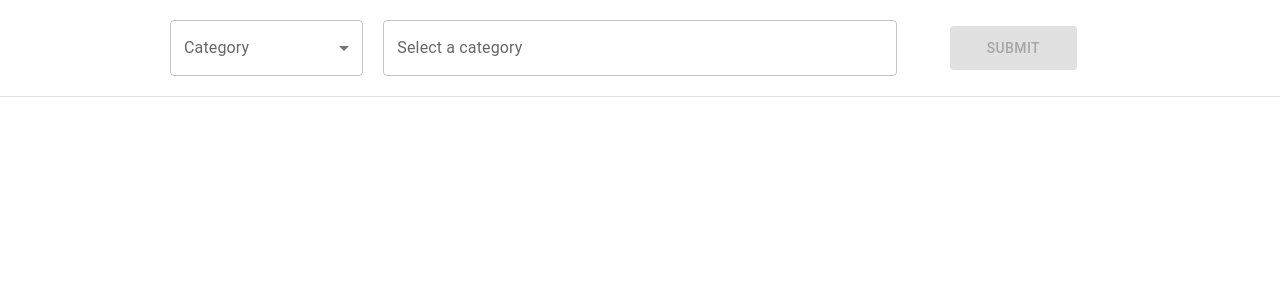
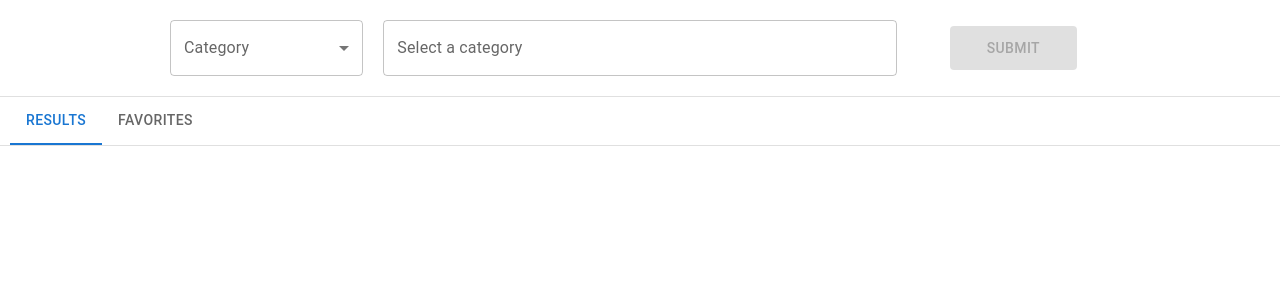
Before and after one commit to ponkeeto/recipe-search, a React (Create React App) app: page / in a window 1280 px wide. Shown: the top 300 px of the page. Built offline with nearby package versions, Linux system fonts and the light colour scheme.

Commit message:
add favorite recipes component

```diff
--- a/src/components/RecipeCard/index.js
+++ b/src/components/RecipeCard/index.js
@@ -13,7 +13,7 @@ import { useDispatch, useSelector } from "react-redux";
 import RecipeModal from "../RecipeModal";
 
 const RecipeCard = (props) => {
-  const { id, image, title } = props;
+  const { id, image, title, favoriteRecipes } = props;
   const [open, setOpen] = useState(false);
 
   const recipeInfo = useSelector(selectRecipeInfo);
@@ -35,6 +35,7 @@ const RecipeCard = (props) => {
         recipe={recipe}
         isLoading={isLoading}
         dispatch={dispatch}
+        favoriteRecipes={favoriteRecipes}
       />
       <Card raised key={id} className="img" style={{ height: "100%" }}>
         <CardActionArea onClick={handleOpen}>
--- a/src/components/RecipeDetails/index.js
+++ b/src/components/RecipeDetails/index.js
@@ -1,14 +1,25 @@
-import React from "react";
+import React, { useState } from "react";
 
-import { Grid } from "@mui/material";
+import { Grid, Box, Tabs, Tab } from "@mui/material";
 
 import { useSelector } from "react-redux/es/exports";
 import { selectRecipeDetails } from "./reducer";
 import RecipeCard from "../RecipeCard";
 
+const TabPanel = (props) => {
+  const { children, value, index } = props;
+
+  return value === index && children;
+};
+
 const RecipeDetails = () => {
   const recipeDetails = useSelector(selectRecipeDetails);
-  const { recipes, isLoading, hasError } = recipeDetails;
+  const { recipes, favoriteRecipes, isLoading, hasError } = recipeDetails;
+  const [value, setValue] = useState(0);
+
+  const handleChange = (event, newValue) => {
+    setValue(newValue);
+  };
 
   if (isLoading) {
     return <>loading...</>;
@@ -20,19 +31,66 @@ const RecipeDetails = () => {
 
   return (
     <>
+      <Box sx={{ width: "100%" }}>
+        <Box sx={{ borderBottom: 1, borderColor: "divider", padding: "0 10px" }}>
+          <Tabs
+            value={value}
+            onChange={handleChange}
+            aria-label="basic tabs example"
+          >
+            <Tab label="Results" />
+            <Tab label="Favorites" />
+          </Tabs>
+        </Box>
+        <TabPanel value={value} index={0} style={{}}>
           <Grid container spacing={2} style={{ padding: "15px" }}>
             {recipes.map((recipe) => {
               return (
-            <Grid key={recipe.id} container flexDirection="column" item xs={12} sm={6} md={3}>
+                <Grid
+                  key={recipe.id}
+                  container
+                  flexDirection="column"
+                  item
+                  xs={12}
+                  sm={6}
+                  md={3}
+                >
                   <RecipeCard
                     id={recipe.id}
                     image={recipe.image}
                     title={recipe.title}
+                    favoriteRecipes={favoriteRecipes}
                   />
                 </Grid>
               );
             })}
           </Grid>
+        </TabPanel>
+        <TabPanel value={value} index={1}>
+          <Grid container spacing={2} style={{ padding: "15px" }}>
+            {favoriteRecipes.map((recipe) => {
+              return (
+                <Grid
+                  key={recipe.id}
+                  container
+                  flexDirection="column"
+                  item
+                  xs={12}
+                  sm={6}
+                  md={3}
+                >
+                  <RecipeCard
+                    id={recipe.id}
+                    image={recipe.image}
+                    title={recipe.title}
+                    favoriteRecipes={favoriteRecipes}
+                  />
+                </Grid>
+              );
+            })}
+          </Grid>
+        </TabPanel>
+      </Box>
     </>
   );
 };
--- a/src/components/RecipeDetails/reducer.js
+++ b/src/components/RecipeDetails/reducer.js
@@ -39,7 +39,7 @@ export const recipeDetailsSlice = createSlice({
       state.favoriteRecipes.push(action.payload);
     },
     removeFavorite: (state, action) => {
-      state.favoriteRecipes.filter((recipe) => recipe.id === action.payload);
+      state.favoriteRecipes = state.favoriteRecipes.filter((recipe) => recipe.id === action.payload);
     },
   },
   extraReducers: {
--- a/src/components/RecipeModal/index.js
+++ b/src/components/RecipeModal/index.js
@@ -47,10 +47,7 @@ const drawerStyle = {
 
 const RecipeModal = (props) => {
   const matches = useMediaQuery("(min-width:600px)");
-  const { open, handleClose, recipe, isLoading, dispatch } = props;
-  const [expanded, setExpanded] = useState(false);
-  const [favorite, setFavorite] = useState(false);
-
+  const { open, handleClose, recipe, isLoading, dispatch, favoriteRecipes } = props;
   const {
     id,
     title,
@@ -61,6 +58,12 @@ const RecipeModal = (props) => {
     nutrition,
     extendedIngredients: ingredients,
   } = recipe;
+
+  const isInFavorites = Boolean(favoriteRecipes.find(elem => elem.id === recipe.id))
+
+  const [expanded, setExpanded] = useState(false);
+  const [favorite, setFavorite] = useState(isInFavorites);
+
 
   const handleChange = (panel) => (event, isExpanded) => {
     setExpanded(isExpanded ? panel : false);
```
Lines whose indentation alone changed are shown as unchanged.
